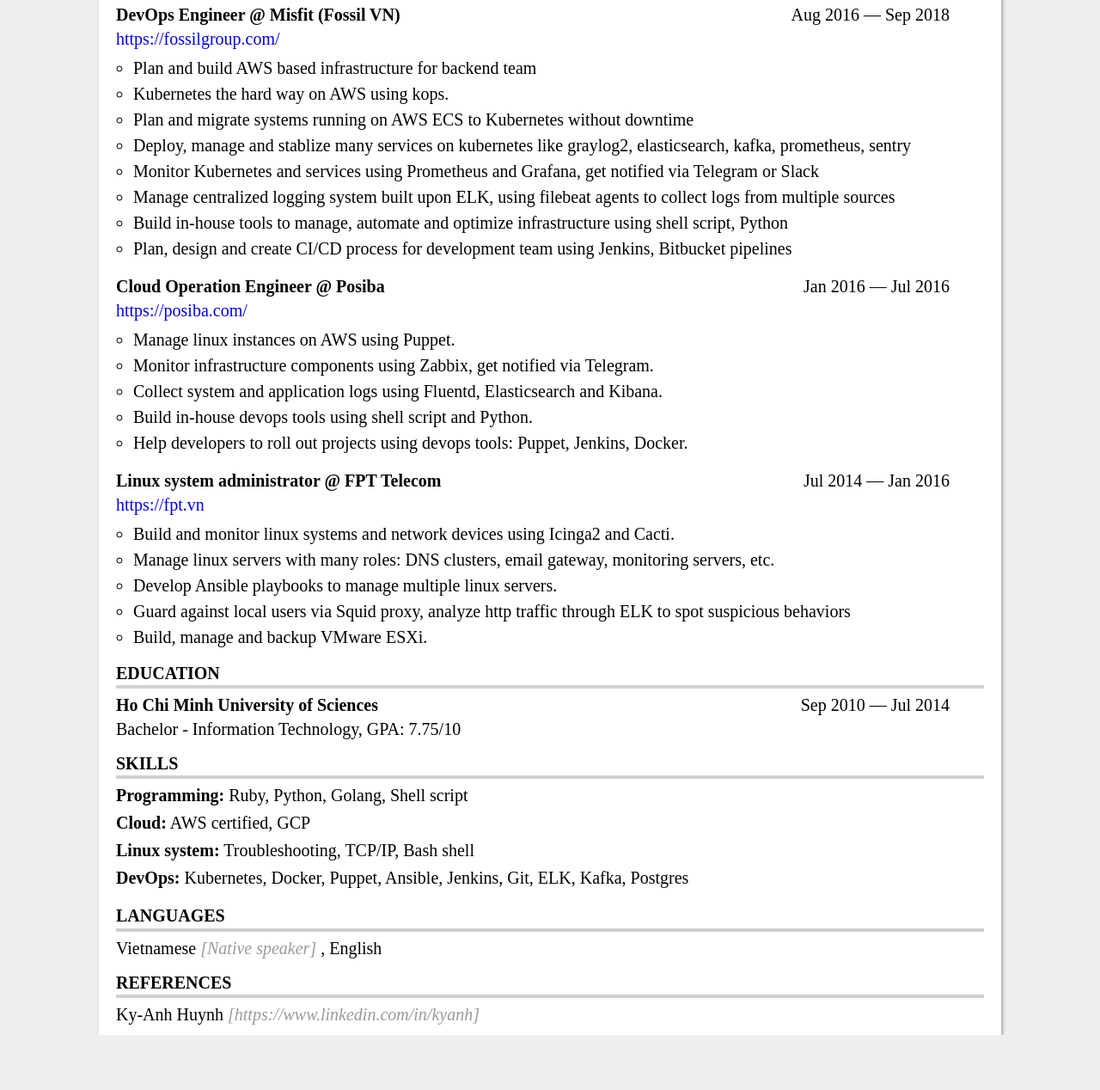
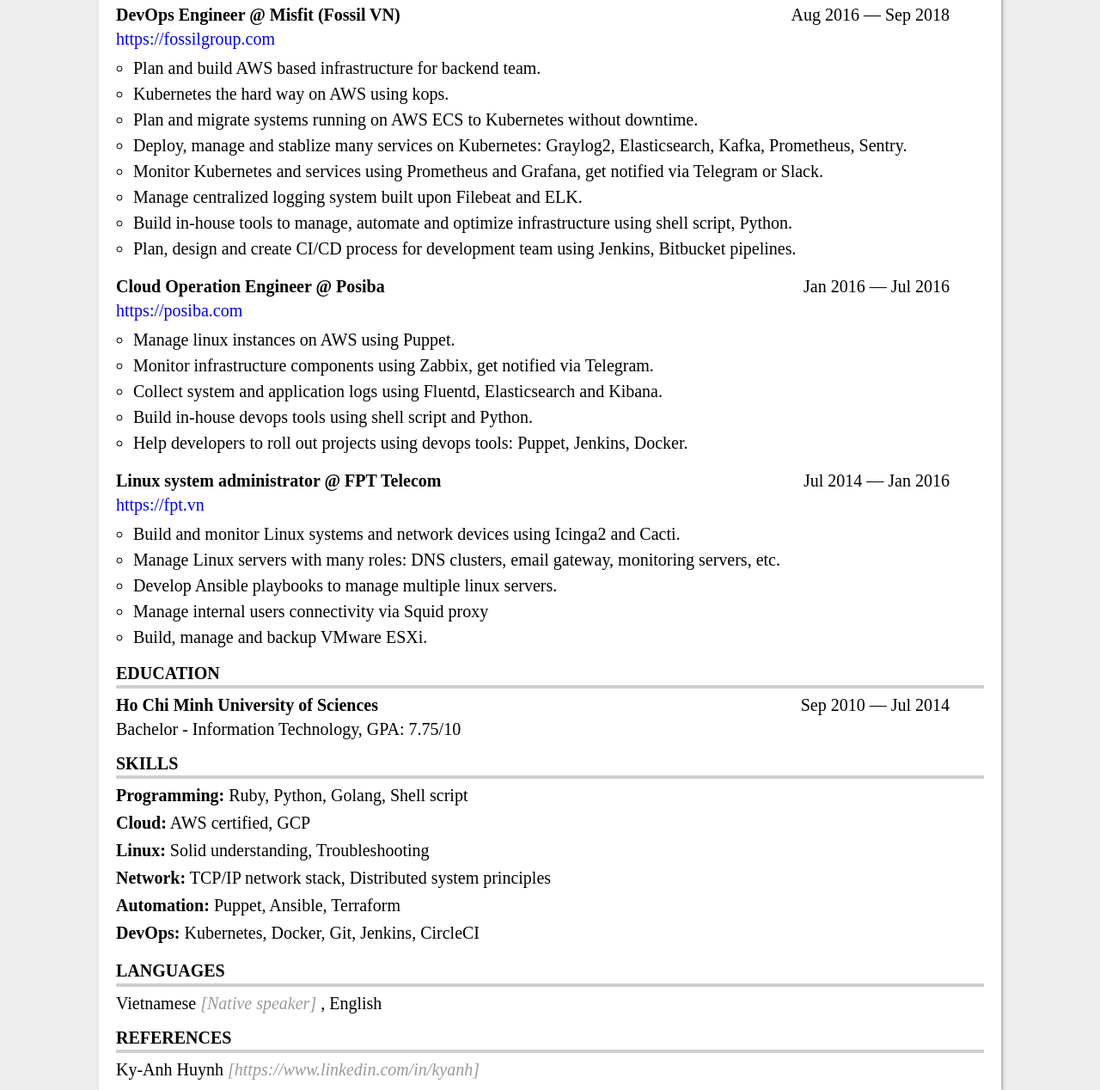
Before and after one commit to nhamlh/cv, a plain HTML site: page index.html in a window 1280 px wide. Shown: the part 505-1773 px from the top of the page at 86% size. Before the commit the page ends 1709 px from the top, so only its background shows below. Drawn offline with Linux system fonts and the light colour scheme.

Commit message:
Deploy nhamlh/cv to github.com/nhamlh/cv.git:gh-pages

```diff
--- a/index.html
+++ b/index.html
@@ -232,7 +232,7 @@
     </div>
     <div class='sectionLine'></div>
     <div class='sectionContent'>
-      <span>I&#x27;m a Software Engineer, specialized in Site Reliability Engineering. I&#x27;ve been helping organizations build great products since 2014. Most of my free time is spent learning new technologies. I have a huge passion for Linux and the open source community.</span>
+      <span>I&#x27;m  Site Reliability Engineer. I have solid understanding of operating system principles, distributed system principles, and networking. I&#x27;ve been helping organizations build great products since 2014. Most of my free time is spent learning new technologies. I have a huge passion for Linux and the open source community.</span>
     </div>
   </div>
 
@@ -251,7 +251,7 @@
 	          Oct 2018 &mdash; Present
 	        </span>
 	      </div>
-	      <div><a href='https://employmenthero.com/'>https://employmenthero.com/</a></div>
+	      <div><a href='https://employmenthero.com'>https://employmenthero.com</a></div>
 	      <ul class='highlights'>
 	        <li>Build Kubernetes based infrastructure on AWS for microservices.</li>
 	        <li>Build CI/CD pipelines using CircleCI, Flux, Helm.</li>
@@ -270,16 +270,16 @@
 	          Aug 2016 &mdash; Sep 2018
 	        </span>
 	      </div>
-	      <div><a href='https://fossilgroup.com/'>https://fossilgroup.com/</a></div>
+	      <div><a href='https://fossilgroup.com'>https://fossilgroup.com</a></div>
 	      <ul class='highlights'>
-	        <li>Plan and build AWS based infrastructure for backend team</li>
+	        <li>Plan and build AWS based infrastructure for backend team.</li>
 	        <li>Kubernetes the hard way on AWS using kops.</li>
-	        <li>Plan and migrate systems running on AWS ECS to Kubernetes without downtime</li>
-	        <li>Deploy, manage and stablize many services on kubernetes like graylog2, elasticsearch, kafka, prometheus, sentry</li>
-	        <li>Monitor Kubernetes and services using Prometheus and Grafana, get notified via Telegram or Slack</li>
-	        <li>Manage centralized logging system built upon ELK, using filebeat agents to collect logs from multiple sources</li>
-	        <li>Build in-house tools to manage, automate and optimize infrastructure using shell script, Python</li>
-	        <li>Plan, design and create CI/CD process for development team using Jenkins, Bitbucket pipelines</li>
+	        <li>Plan and migrate systems running on AWS ECS to Kubernetes without downtime.</li>
+	        <li>Deploy, manage and stablize many services on Kubernetes: Graylog2, Elasticsearch, Kafka, Prometheus, Sentry.</li>
+	        <li>Monitor Kubernetes and services using Prometheus and Grafana, get notified via Telegram or Slack.</li>
+	        <li>Manage centralized logging system built upon Filebeat and ELK.</li>
+	        <li>Build in-house tools to manage, automate and optimize infrastructure using shell script, Python.</li>
+	        <li>Plan, design and create CI/CD process for development team using Jenkins, Bitbucket pipelines.</li>
 	      </ul>
 	      <div class='separator'></div>
 			</div>
@@ -292,7 +292,7 @@
 	          Jan 2016 &mdash; Jul 2016
 	        </span>
 	      </div>
-	      <div><a href='https://posiba.com/'>https://posiba.com/</a></div>
+	      <div><a href='https://posiba.com'>https://posiba.com</a></div>
 	      <ul class='highlights'>
 	        <li>Manage linux instances on AWS using Puppet.</li>
 	        <li>Monitor infrastructure components using Zabbix, get notified via Telegram.</li>
@@ -313,10 +313,10 @@
 	      </div>
 	      <div><a href='https://fpt.vn'>https://fpt.vn</a></div>
 	      <ul class='highlights'>
-	        <li>Build and monitor linux systems and network devices using Icinga2 and Cacti.</li>
-	        <li>Manage linux servers with many roles: DNS clusters, email gateway, monitoring servers, etc. </li>
+	        <li>Build and monitor Linux systems and network devices using Icinga2 and Cacti.</li>
+	        <li>Manage Linux servers with many roles: DNS clusters, email gateway, monitoring servers, etc. </li>
 	        <li>Develop Ansible playbooks to manage multiple linux servers.</li>
-	        <li>Guard against local users via Squid proxy, analyze http traffic through ELK to spot suspicious behaviors</li>
+	        <li>Manage internal users connectivity via Squid proxy</li>
 	        <li>Build, manage and backup VMware ESXi.</li>
 	      </ul>
 
@@ -367,22 +367,28 @@
           <span>GCP</span>
       </div>
       <div class='skillBlock'>
-        <span class='title'>Linux system:</span>
-          <span>Troubleshooting</span>,
-          <span>TCP/IP</span>,
-          <span>Bash shell</span>
+        <span class='title'>Linux:</span>
+          <span>Solid understanding</span>,
+          <span>Troubleshooting</span>
+      </div>
+      <div class='skillBlock'>
+        <span class='title'>Network:</span>
+          <span>TCP/IP network stack</span>,
+          <span>Distributed system principles</span>
+      </div>
+      <div class='skillBlock'>
+        <span class='title'>Automation:</span>
+          <span>Puppet</span>,
+          <span>Ansible</span>,
+          <span>Terraform</span>
       </div>
       <div class='skillBlock'>
         <span class='title'>DevOps:</span>
           <span>Kubernetes</span>,
           <span>Docker</span>,
-          <span>Puppet</span>,
-          <span>Ansible</span>,
+          <span>Git</span>,
           <span>Jenkins</span>,
-          <span>Git</span>,
-          <span>ELK</span>,
-          <span>Kafka</span>,
-          <span>Postgres</span>
+          <span>CircleCI</span>
       </div>
     </div>
 	</div>
```
